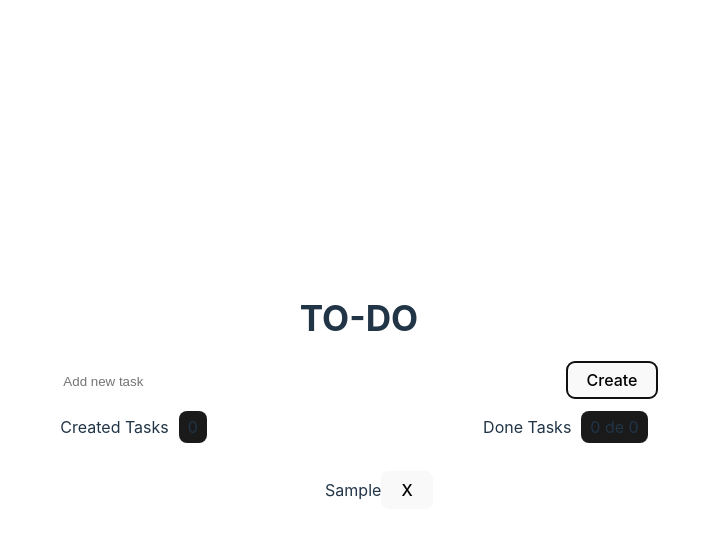
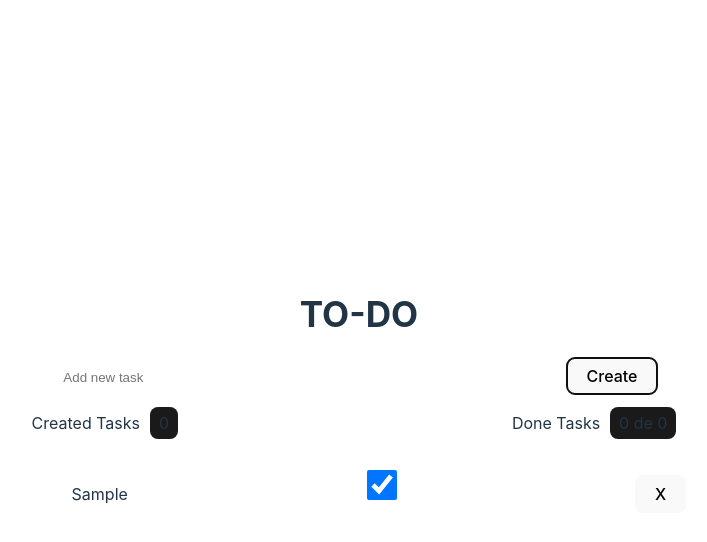
Before and after one commit to Thalys001/to-do-list-react, a React (Vite) app: page / in a window 1280 px wide. Both pictures are taken after typing "Sample" into the empty fields and a click on the button "Create". Shown: the top 542 px of the page, without its empty margins (281-988 px from the left). Built offline with nearby package versions, Linux system fonts and the light colour scheme.

Commit message:
feat(checked): adding checked input to list

```diff
--- a/src/Todo.jsx
+++ b/src/Todo.jsx
@@ -46,6 +46,7 @@ function Todo() {
       <ul className='todo-list'>
         {itemList.map((item, index) => (
           <li key={index}>{item}
+          <input type="checkbox" defaultChecked={true} />
           <button type="button" onClick={() => handleDelete(index)}>X</button>
           </li>
           ))}
```
